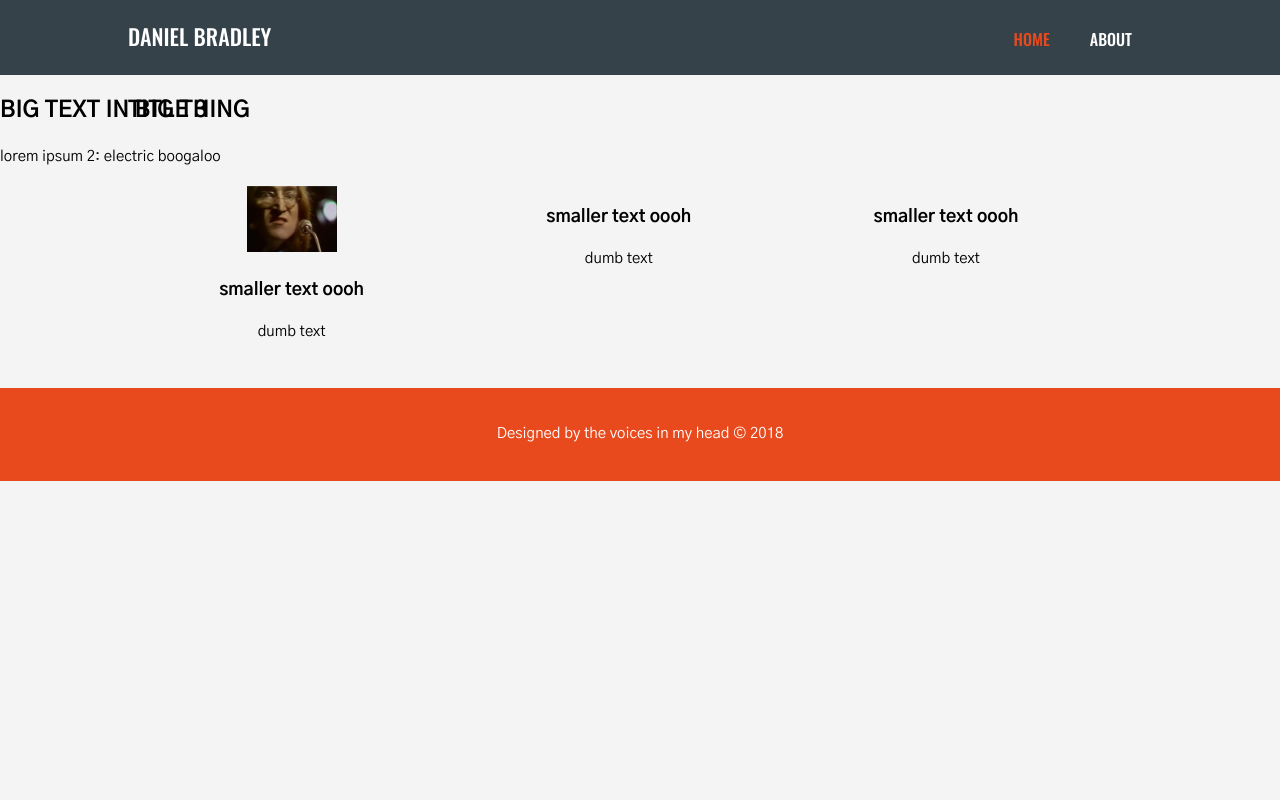
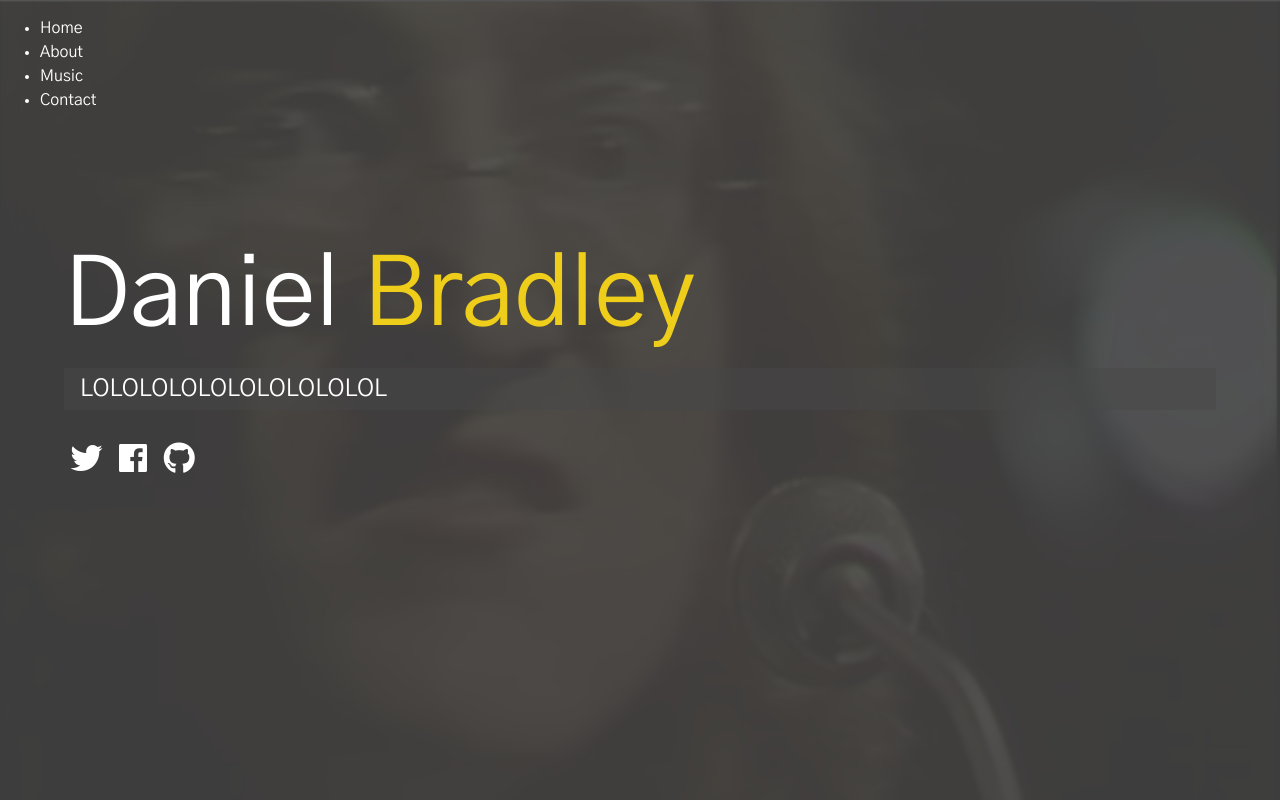
Before and after one commit to ifacodes/poww10s.github.io, a plain HTML site: page index.html in a window 1280 px wide. Drawn offline with nearby package versions, Linux system fonts and the light colour scheme.

Commit message:
commmmmmmiiiiitttt new type

```diff
--- a/index.html
+++ b/index.html
@@ -1,73 +1,71 @@
 <!DOCTYPE html>
-<!--[if lt IE 7]>      <html class="no-js lt-ie9 lt-ie8 lt-ie7"> <![endif]-->
-<!--[if IE 7]>         <html class="no-js lt-ie9 lt-ie8"> <![endif]-->
-<!--[if IE 8]>         <html class="no-js lt-ie9"> <![endif]-->
-<!--[if gt IE 8]><!-->
-<html>
-
-    <head>
-        <meta charset="utf-8">
-
-        <title>TITLE</title>
-        <meta name="description" content="">
-        <meta name="viewport" content="width=device-width, initial-scale=1">
-        <link rel="stylesheet" href="./css/style.css">
-    </head>
-
-    <body>
-        <!--[if lt IE 7]>
-                <p class="browsehappy">You are using an <strong>outdated</strong> browser. Please <a href="#">upgrade your browser</a> to improve your experience.</p>
-            <![endif]-->
-            <header>
-                <div class="container">
-                    <div id="titlebar">
-                        <h1>DANIEL BRADLEY</h1>
-                    </div>
-                    <nav>
-                        <ul>
-                            <li class="current"><a href="index.html">Home</a></li>
-                            <li><a href="about.html">About</a></li>
-                        </ul>
-                    </nav>
-                </div>
-            </header>
-
-            <section id="leftbar">
-                <div class="sidebar">
-                    <h1>BIG TEXT IN BIG THING</h1>
-                    <p>lorem ipsum 2: electric boogaloo</p>
-                </div>
-            </section>
-
-            <section id="otherthing">
-                <div class="container">
-                    <h1>TITLE 3</h1>
+<html lang="en">
+<head>
+    <meta charset="UTF-8">
+    <meta name="viewport" content="width=device-width, initial-scale=1.0">
+    <meta http-equiv="X-UA-Compatible" content="ie=edge">
+    <link rel="stylesheet" href="https://use.fontawesome.com/releases/v5.5.0/css/all.css" integrity="sha384-B4dIYHKNBt8Bc12p+WXckhzcICo0wtJAoU8YZTY5qE0Id1GSseTk6S+L3BlXeVIU" crossorigin="anonymous">
+    <link rel="stylesheet" href="css/style.css">
+    <title>Portfolio</title>
+</head>
+<body id="bg-img">
+    <header>
+        <div class="menu-btn">
+            <div class="btn-line"></div>
+            <div class="btn-line"></div>
+            <div class="btn-line"></div>
+        </div>
+        <nav class="menu">
+            <div class="menu-branding">
+                <div class="portrait">
 
                 </div>
-            </section>
+            </div>
+            <ul class="menu-nav">
+                <li class="nav-item">
+                    <a href="/index.html" class="nav-link">
+                        Home
+                    </a>
+                </li>
+                <li class="nav-item">
+                    <a href="/about.html" class="nav-link">
+                        About
+                    </a>
+                </li>
+                <li class="nav-item">
+                    <a href="/music.html" class="nav-link">
+                        Music
+                    </a>
+                </li>
+                <li class="nav-item">
+                    <a href="/contact.html" class="nav-link">
+                        Contact
+                    </a>
+                 </li>
+            </ul>
+        </nav>
+    </header>
 
-            <section id="boxes">
-                <div class="container">
-                    <div class="box">
-                        <img src="./img/angrylemon.png">
-                        <h3>smaller text oooh</h3>
-                        <p>dumb text</p>
-                    </div>
-                    <div class="box">
-                        <h3>smaller text oooh</h3>
-                        <p>dumb text</p>
-                    </div>
-                    <div class="box">
-                        <h3>smaller text oooh</h3>
-                        <p>dumb text</p>
-                    </div>
-                </div>
-            </section>
+    <main id="home">
+        <h1 class="lg-heading">
+            Daniel <span class="text-secondary">Bradley</span>
+        </h1>
+        <h2 class="sm-heading">
+            LOLOLOLOLOLOLOLOLOLOL
+        </h2>
+        <div class="icons">
+            <a href="#!">
+                <i class="fab fa-twitter fa-2x"></i>
+            </a>
+            <a href="#!">
+                <i class="fab fa-facebook fa-2x"></i>
+            </a>
+            <a href="#!">
+                <i class="fab fa-github fa-2x"></i>
+            </a>
+        </div>
+    </main>
 
-            <footer>
-                <p>Designed by the voices in my head &copy; 2018</p>
-            </footer>
-        <script src="" async defer></script>
-    </body>
-
+    <script src="js/main.js"></script>
+</body>
 </html>
--- /dev/null
+++ b/scss/_config.scss
@@ -0,0 +1,35 @@
+@import url('https://fonts.googleapis.com/css?family=Gothic+A1:400,500,600,700|Oswald:400,500,600');
+
+$gothic-a1: 'Gothic A1', sans-serif;
+$oswald: 'Oswald', sans-serif;
+
+$primary-color: #444;
+$secondary-color: #eece1a;
+$show-home-image: true;
+$home-image: url(../img/angrylemon.png);
+$background-opacity: 0.9;
+
+@mixin easeOut {
+  transition: all 0.5s ease-out;
+}
+
+@mixin background {
+  @if $show-home-image {
+    &#bg-img {
+      background: $home-image;
+      background-attachment: fixed;
+      background-size: cover;
+
+      &:after {
+        content:'';
+        position: absolute;
+        top: 0;
+        right: 0;
+        width: 100%;
+        height: 100%;
+        z-index: -1;
+        background: rgba($primary-color, $background-opacity);
+      }
+    }
+  }
+}
--- /dev/null
+++ b/scss/style.scss
@@ -0,0 +1,72 @@
+@import 'config';
+
+* {
+  box-sizing: border-box;
+}
+
+body {
+  @include background;
+  background: $primary-color;
+  color: #fff;
+  height: 100%;
+  margin: 0;
+  font-family: $gothic-a1, Arial, Helvetica, sans-serif;
+  line-height: 1.5;
+}
+
+// Headings
+
+h1, h2, h3 {
+  margin: 0;
+  font-weight: 400;
+
+  &.lg-heading {
+    font-size: 6rem;
+  }
+
+  &.sm-heading {
+    margin-bottom: 2rem;
+    padding: 0.2rem 1rem;
+    background: rgba(lighten($primary-color, 2), 0.5);
+  }
+}
+
+a {
+  color: white;
+  text-decoration: none;
+}
+
+header {
+  position: fixed;
+  z-index: 2;
+  width: 100%;
+}
+
+.text-secondary {
+  color: $secondary-color;
+}
+
+main {
+  padding: 4rem;
+  height: 100%;
+
+  .icons {
+    margin-top: 1rem;
+
+    a {
+      padding: 0.4rem;
+
+      &:hover {
+        color: $secondary-color;
+        @include easeOut();
+      }
+    }
+  }
+
+  &#home {
+    overflow: hidden;
+    h1 {
+      margin-top: 20vh;
+    }
+  }
+}
```
Also changed, not shown: css/style.css, dist/css/style.min.css (added), js/main.js (added), 3 other files.
